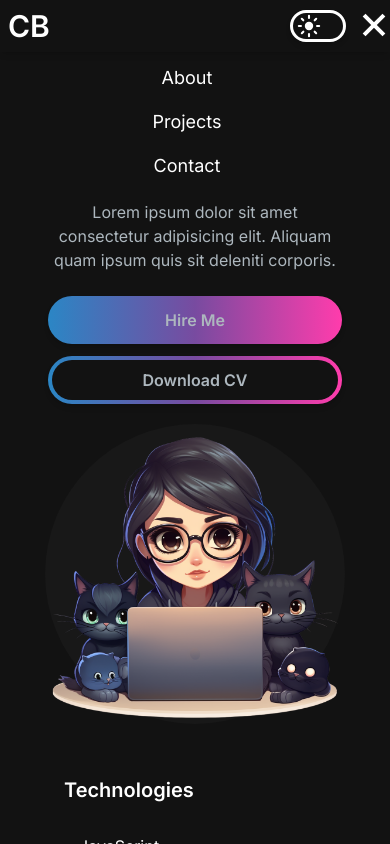
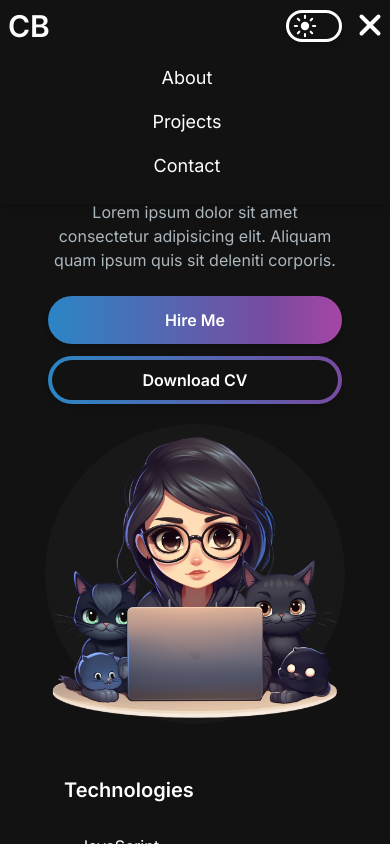
Before and after one commit to CamelliaBui95/webPortfolioBTN, a Next.js app: page / in a window 390 px wide. Both pictures are taken after a click on the button 374 px from the left and 26 px from the top of the page. Shown: the top 844 px of the page. Built offline with nearby package versions, Linux system fonts and the light colour scheme.

Commit message:
light/dark mode (in progress)

```diff
--- a/src/app/components/AboutSection.jsx
+++ b/src/app/components/AboutSection.jsx
@@ -58,9 +58,6 @@ const AboutSection = () => {
     });
   };
 
-  const handleIntersect = ([entry]) => {
-    if (entry.isIntersecting) console.log("Intersected");
-  };
 
   useEffect(() => {
     const observer = new IntersectionObserver(
--- a/src/app/components/HamburgerMenu.jsx
+++ b/src/app/components/HamburgerMenu.jsx
@@ -2,23 +2,23 @@ import React from 'react'
 
 const HamburgerMenu = ({active, setActive}) => {
   return (
-    <div className="mobile-menu block sm:hidden">
+    <div className="mobile-menu block sm:hidden mr-1">
       <button
         className="w-8 h-8 flex flex-col items-center justify-evenly"
         onClick={() => setActive(!active)}
       >
         <span
-          className={`bg-primaryColor block h-1 w-7 transition-all duration-300 ease-out ${
+          className={`rounded-full bg-primaryColor block h-1 w-7 transition-all duration-300 ease-out ${
             active ? "rotate-45 translate-y-2" : ""
           }`}
         ></span>
         <span
-          className={`bg-primaryColor block h-1 w-7 transition-all duration-300 ease-out ${
+          className={`rounded-full bg-primaryColor block h-1 w-7 transition-all duration-300 ease-out ${
             active ? "translate-x-10" : ""
           }`}
         ></span>
         <span
-          className={`bg-primaryColor block h-1 w-7 transition-all duration-300 ease-out ${
+          className={`rounded-full bg-primaryColor block h-1 w-7 transition-all duration-300 ease-out ${
             active ? "-rotate-45 -translate-y-2.5" : ""
           }`}
         ></span>
--- a/src/app/components/NavBar.jsx
+++ b/src/app/components/NavBar.jsx
@@ -27,9 +27,13 @@ const animationStyles = {
 const NavBar = ({mode, toggleMode}) => {
   const [navMobileOpen, setNavMobileOpen] = useState(false);
 
+
+
   return (
     <>
-      <nav className="full-opacity fixed top-0 left-0 right-0 z-[100] bg-primaryBg bg-opacity-100 shadow-md flex flex-row justify-between items-center">
+      <nav
+        className={`full-opacity fixed top-0 left-0 right-0 z-[100] bg-primaryBg bg-opacity-100 flex flex-row justify-between items-center transition-all duration-300 ${!navMobileOpen ? "shadow-md" : ""}`}
+      >
         <div className="px-2 py-2 sm:px-4 sm:py-2 flex flex-wrap items-center justify-between sm:justify-start">
           <Link
             href={"/"}
@@ -49,12 +53,12 @@ const NavBar = ({mode, toggleMode}) => {
           </div>
         </div>
         <div className="flex flex-row justify-center items-center">
-          <Toggle toggleMode={ toggleMode} />
+          <Toggle toggleMode={toggleMode} />
           <HamburgerMenu active={navMobileOpen} setActive={setNavMobileOpen} />
         </div>
       </nav>
       <nav
-        className="fixed top-10 left-0 right-0 z-10 bg-primaryBg bg-opacity-100 transition-all duration-[1s]"
+        className="fixed top-10 left-0 right-0 z-[90] bg-primaryBg bg-opacity-100 transition-all duration-[1s] shadow-md"
         style={
           !navMobileOpen ? animationStyles.hSlideIn : animationStyles.hSlideOut
         }
--- a/src/app/components/HeroSection.jsx
+++ b/src/app/components/hero/HeroSection.jsx
@@ -1,14 +1,16 @@
 "use client";
-import React, { useEffect } from "react";
+import React, { useEffect, useRef } from "react";
 import Image from "next/image";
 import { TypeAnimation } from "react-type-animation";
+import "./heroStyle.css"
 
-const HeroSection = ({ mode}) => {
+const HeroSection = ({ mode }) => {
+
   useEffect(() => {
-    console.log("hero updated")
+
   }, [mode])
   return (
-    <section>
+    <section className="z-[100]">
       <div className="grid grid-cols-1 sm:grid-cols-12">
         <div className="col-span-7 place-self-center flex flex-col flex-wrap justify-center text-center sm:text-left">
           <h1 className="text-textDeco text-3xl sm:text-5xl 3xl:text-7xl font-extrabold mb-4">
@@ -34,17 +36,16 @@ const HeroSection = ({ mode}) => {
             Lorem ipsum dolor sit amet consectetur adipisicing elit. Aliquam
             quam ipsum quis sit deleniti corporis.
           </p>
-          <div className="">
-            <button
-              className="rounded-full mr-4 mb-3 sm:mb-0 px-6 py-3 w-full sm:w-fit bg-gradient-to-r from-grad-from via-grad-via to-grad-to text-secondaryColor font-semibold hover:text-slate-200 2xl:text-xl transition-all duration-300 shadow-md"
-            >
+          <div>
+            <button className="btn1 rounded-full mr-4 mb-3 sm:mb-0 px-6 py-3 w-full sm:w-fit bg-gradient-to-r from-grad-from via-grad-via to-grad-to text-primaryColor font-semibold 2xl:text-xl transition-all duration-300 shadow-md">
               Hire Me
             </button>
-            <button className="rounded-full mr-4 mb-5 sm:mb-0 px-1 py-1 w-full sm:w-fit bg-gradient-to-r from-grad-from via-grad-via to-grad-to text-secondaryColor font-semibold hover:text-slate-200 2xl:text-xl transition-all duration-300 shadow-md">
-              <span className="block rounded-full bg-primaryBg px-5 py-2 text-secondaryBaseColor hover:bg-slate-100">
+            <button className="btn2 rounded-full mr-4 mb-5 sm:mb-0 px-1 py-1 w-full sm:w-fit bg-gradient-to-r from-grad-from via-grad-via to-grad-to text-primaryColor font-semibold 2xl:text-xl transition-all duration-300 shadow-md ">
+              <span className="block rounded-full bg-primaryBg px-5 py-2 text-secondaryBaseColor">
                 Download CV
               </span>
             </button>
+
           </div>
         </div>
         <div className="col-span-5 place-self-center  ">
--- /dev/null
+++ b/src/app/components/hero/heroStyle.css
@@ -0,0 +1,38 @@
+.btn1 {
+  background-size: 150%;
+}
+
+.btn1:hover {
+  animation: slide 1.5s linear infinite;
+}
+
+.btn2 {
+  background-size: 200%;
+}
+
+.btn2:hover {
+  animation: slide 1.5s linear infinite;
+}
+
+@keyframes slide {
+  0% {
+    background-position: left;
+    color: var(--primaryColor);
+  }
+  25% {
+    background-position: bottom;
+
+  }
+  50% {
+    background-position: right;
+    color: var(--secondaryColor);
+  }
+  75% {
+    background-position: top;
+
+  }
+  100% {
+    background-position: left;
+    color: var(--primaryColor);
+  }
+}
--- a/src/app/components/toggle/Toggle.jsx
+++ b/src/app/components/toggle/Toggle.jsx
@@ -1,21 +1,18 @@
-import React from 'react';
+import React from "react";
 import { MoonIcon } from "@heroicons/react/20/solid";
 import { SunIcon } from "@heroicons/react/20/solid";
-import './toggleStyle.css';
+import "./toggleStyle.css";
 
-
-const Toggle = ({toggleMode}) => {
+const Toggle = ({ toggleMode }) => {
   return (
-    <div className="toggle-container relative mr-3">
+    <div className="toggle-container mr-3">
       <input
         type="checkbox"
         id="toggle"
         className="hidden"
         onClick={() => toggleMode()}
       />
-
-      <div className="bg-fill transition-all duration-[0.9s]"></div>
-
+      {/**<div className="bg-fill transition-all duration-[0.9s]"></div> */}
       <div className="switchBtn w-[3.5rem] h-[2rem] border-[0.20rem] border-primaryColor rounded-full transition-all duration-300 shadow-md">
         <label
           htmlFor="toggle"
@@ -29,6 +26,6 @@ const Toggle = ({toggleMode}) => {
       </div>
     </div>
   );
-}
+};
 
-export default Toggle
+export default Toggle;
--- a/src/app/components/toggle/toggleStyle.css
+++ b/src/app/components/toggle/toggleStyle.css
@@ -1,8 +1,23 @@
 label {
-    overflow: hidden;
-    /*background-color: var(--secondaryBg);*/
+  overflow: hidden;
+  /*background-color: var(--secondaryBg);*/
 }
 
+
+
+input[type="checkbox"]:checked ~ .switchBtn {
+  border-color: var(--primaryColor) !important;
+}
+
+input[type="checkbox"]:checked ~ .switchBtn label {
+  transform: translateX(calc(3.5rem - 2.3rem)) !important;
+}
+
+input[type="checkbox"]:checked ~ .switchBtn label .icons {
+  transform: translate(0px, -1.7rem) !important;
+}
+
+/*
 .bg-fill {
     width: 20px;
     height: 20px;
@@ -19,16 +34,4 @@ label {
 input[type="checkbox"]:checked ~ .bg-fill {
     border-radius: 50%;
     transform: scale(200);
-}
-
-input[type="checkbox"]:checked ~ .switchBtn {
-    border-color: var(--primaryColor) !important;
-}
-
-input[type="checkbox"]:checked ~ .switchBtn label {
-    transform: translateX(calc(3.5rem - 2.3rem)) !important;
-}
-
-input[type="checkbox"]:checked ~ .switchBtn label .icons {
-    transform: translate(0px, -1.7rem) !important;
-}
+}*/
--- a/src/app/page.js
+++ b/src/app/page.js
@@ -1,7 +1,7 @@
 "use client";
 import React, {useState, useEffect} from 'react';
 import AboutSection from "./components/AboutSection";
-import HeroSection from "./components/HeroSection";
+import HeroSection from "./components/hero/HeroSection";
 import NavBar from "./components/NavBar";
 import ProjectSection from "./components/ProjectSection";
 
@@ -13,7 +13,7 @@ export default function Home() {
   const handleThemeToggle = () => {
     const timer = setTimeout(() => {
       setTheme(theme === "dark" ? "light" : "dark");
-    }, 400)
+    }, 300)
 
     setTimer([...timers, timer]);
 
@@ -24,14 +24,14 @@ export default function Home() {
     return () => {
       timers.forEach(t => clearTimeout(t));
     }
-  }, [])
+  }, [theme])
 
   if (!isMounted) return null;
 
   return (
-    <main className={`theme-${theme} flex flex-col bg-primaryBg min-h-screen`}>
+    <main className={`theme-${theme} flex flex-col bg-primaryBg min-h-screen relative`}>
       <NavBar mode={theme} toggleMode={handleThemeToggle} />
-      <div className="container px-12 mt-24 py-4 mx-auto ">
+      <div className="container px-12 mt-24 py-4 mx-auto z-[80]">
         <HeroSection />
         <AboutSection />
         <ProjectSection />
```
Also changed, not shown: src/app/globals.css (line endings or trailing spaces).
